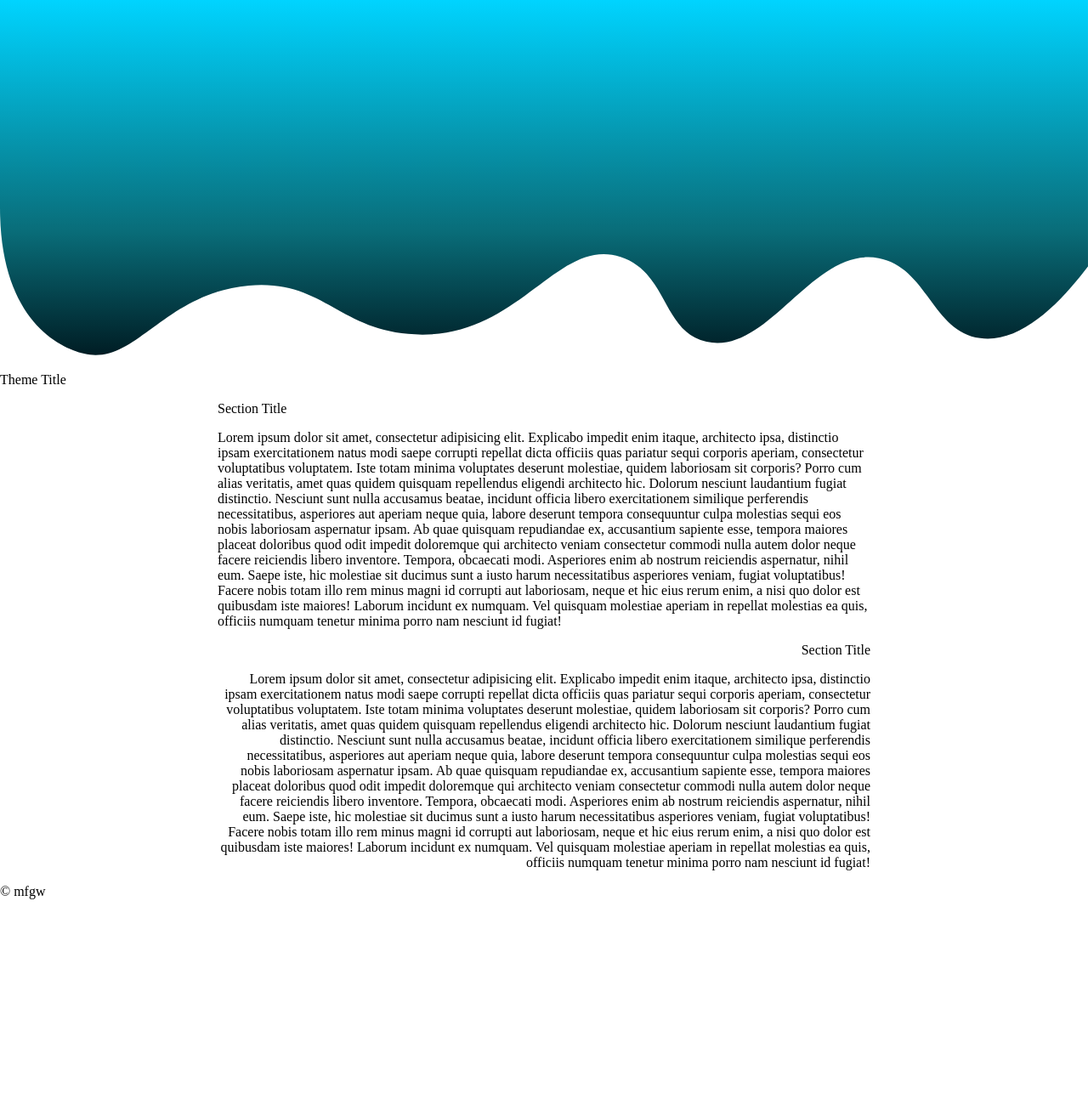
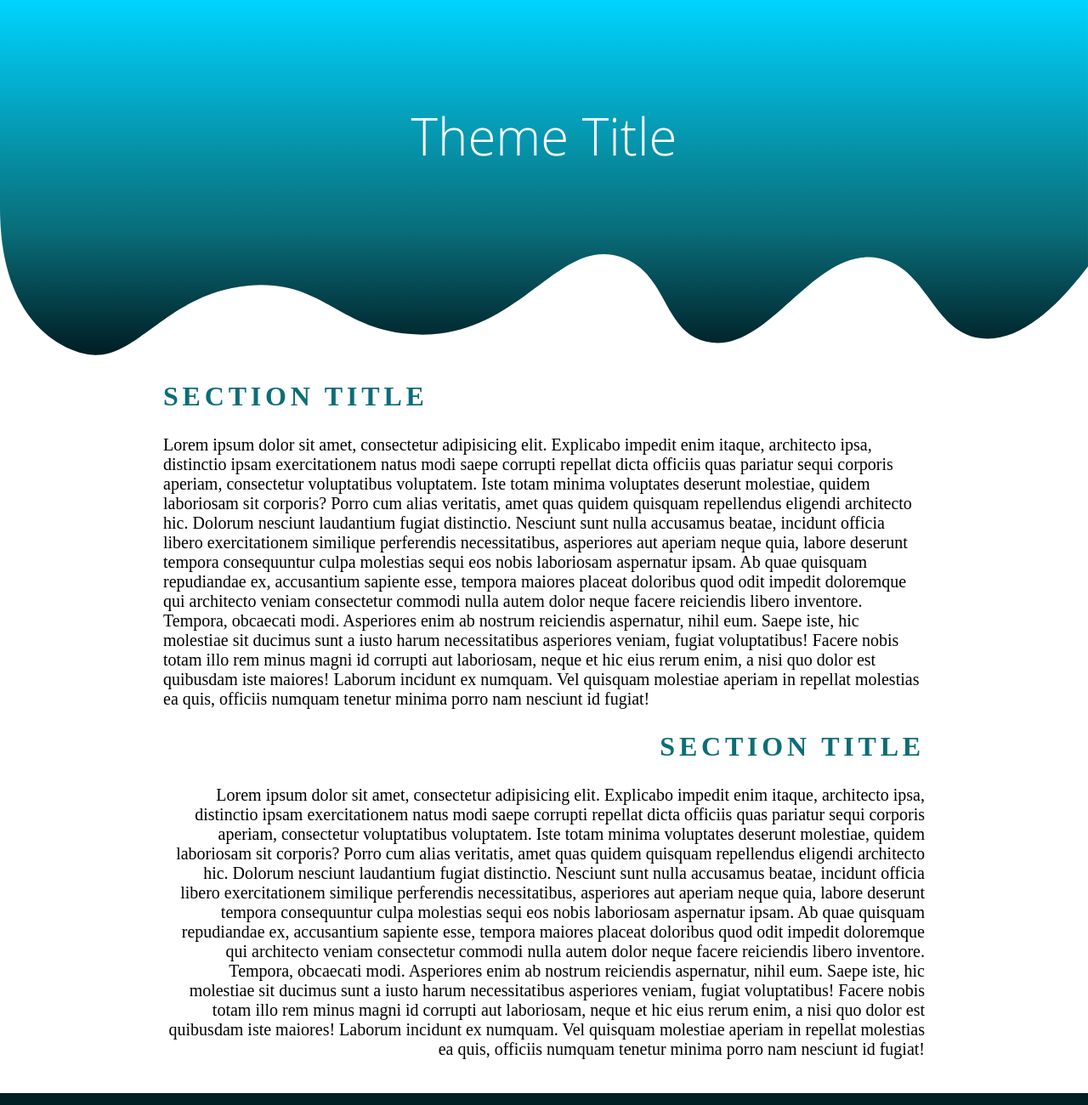
Before and after one commit to Christopher-Green424/02mobile-friendly-practice, a plain HTML site: page index.html in a window 1280 px wide. Shown: the top 1300 px of the page at 85% size. Before the commit the page ends 1074 px from the top, so only its background shows below. Drawn offline with Linux system fonts and the light colour scheme.

Commit message:
finished project, ready to merge

```diff
--- a/css/styles.css
+++ b/css/styles.css
@@ -4,7 +4,7 @@
 }
 
 main {
-    margin: 0vh 20vw;
+    margin: 0vh 15vw;
 }
 
 .align-right {
@@ -15,10 +15,40 @@ main {
     text-align: center;
 }
 
+.title {
+    display: inline-block;
+    text-align: center;
+    top: 15%;
+    left: 50%;
+    transform: translate(-50%, -50%);
+    color: white;
+    font-family: 'Open Sans', sans-serif;
+    font-weight: lighter;
+    font-size: 60px;
+    position: absolute;
+}
+
 .content {
-
+ font-size: 20px;
 }
 
 .heading {
+    font-size: 32px;
+    text-transform: uppercase;
+    font-weight: bolder;
+    letter-spacing: .3rem;
+    color: #0C6D78;
+}
 
+.footer {
+    margin-top: 5vh;
+    height: 12vh;
+    background-color: #001D24;
 }
+
+.copyright {
+    font-size: 24px;
+    font-weight: bolder;
+    color: white;
+    transform: translateY(6vh);
+}
--- a/index.html
+++ b/index.html
@@ -29,8 +29,7 @@
         <path class="cls-1"
           d="M1366,334.59c-35.76,47.13-85.07,97-135.44,90-59.88-8.29-66.63-89.32-127.49-100.5-82.78-15.2-137.89,122.32-216,105-55.81-12.38-48.17-87.13-108-106.5-78.31-25.35-125.07,98-249,97.5-103.49-.42-121.3-69.87-217.49-61.5-107.29,9.34-142.49,100.74-207,85.5C72.27,436.21,0,399.09,0,261.1V0H1366Z" />
       </svg>
-
-      <p class="title">Theme Title</h1>
+      <h1 class="title">Theme Title</h1>
     </header>
     <!-- HEADER ENDS -->
 
@@ -38,7 +37,7 @@
     <!-- MAIN CONTENT -->
     <main>
       <div class="content">
-        <p class="heading">Section Title</p>
+        <h2 class="heading">Section Title</h2>
         <p>Lorem ipsum dolor sit amet, consectetur adipisicing elit. Explicabo impedit enim itaque, architecto ipsa,
           distinctio ipsam exercitationem natus modi saepe corrupti repellat dicta officiis quas pariatur sequi corporis
           aperiam, consectetur voluptatibus voluptatem. Iste totam minima voluptates deserunt molestiae, quidem
@@ -62,7 +61,7 @@
           nesciunt id fugiat!</p>
       </div>
       <div class="content align-right">
-        <p class="heading align-right">Section Title</p>
+        <h2 class="heading align-right">Section Title</h2>
         <p>Lorem ipsum dolor sit amet, consectetur adipisicing elit. Explicabo impedit enim itaque, architecto ipsa,
           distinctio ipsam exercitationem natus modi saepe corrupti repellat dicta officiis quas pariatur sequi corporis
           aperiam, consectetur voluptatibus voluptatem. Iste totam minima voluptates deserunt molestiae, quidem
@@ -90,7 +89,7 @@
 
     <!-- FOOTER -->
     <footer class="footer">
-      <p class="copyright">&copy; mfgw</p>
+      <p class="copyright align-center">&copy; mfgw</p>
     </footer>
   </div>
   <!-- WRAPPER ENDS -->
```
